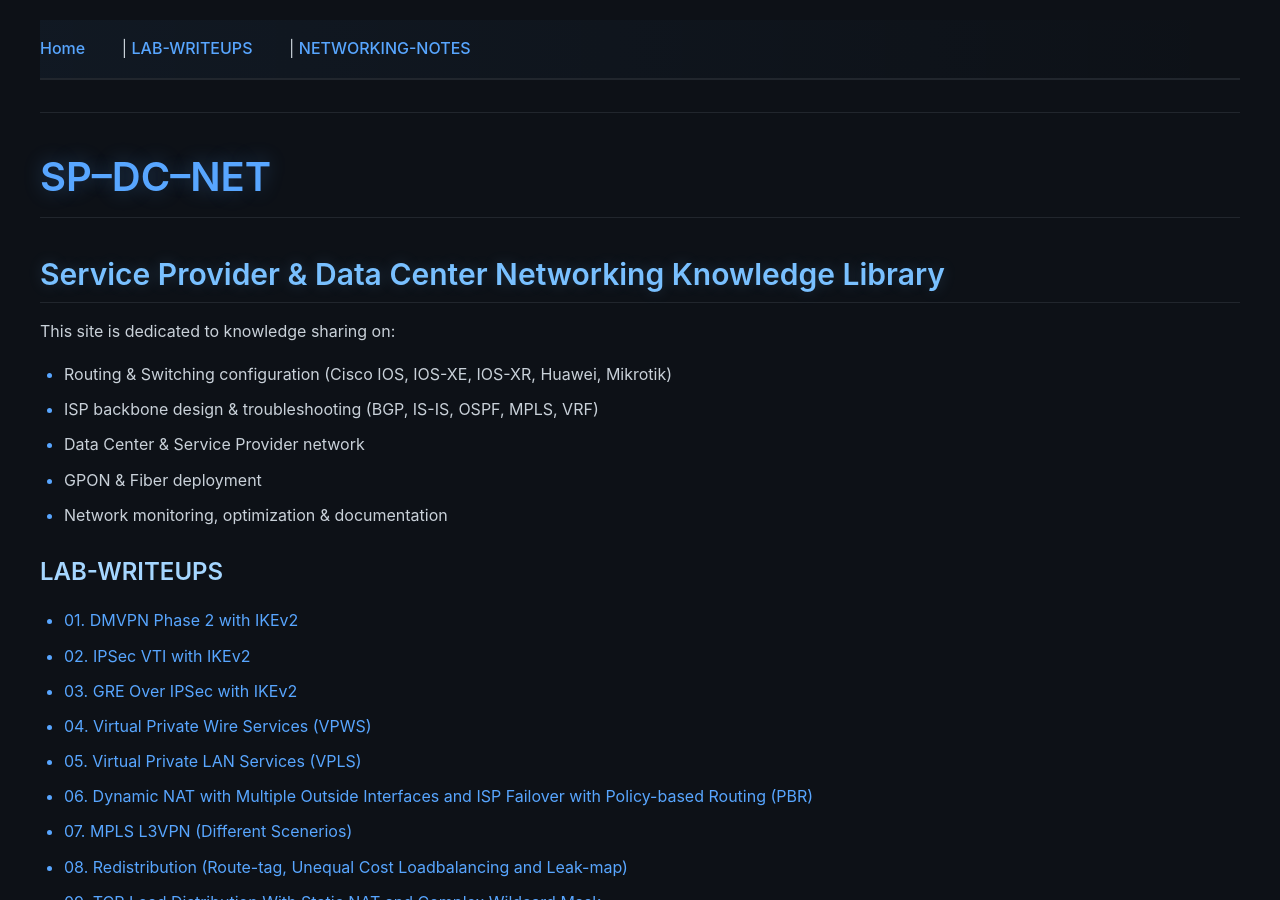
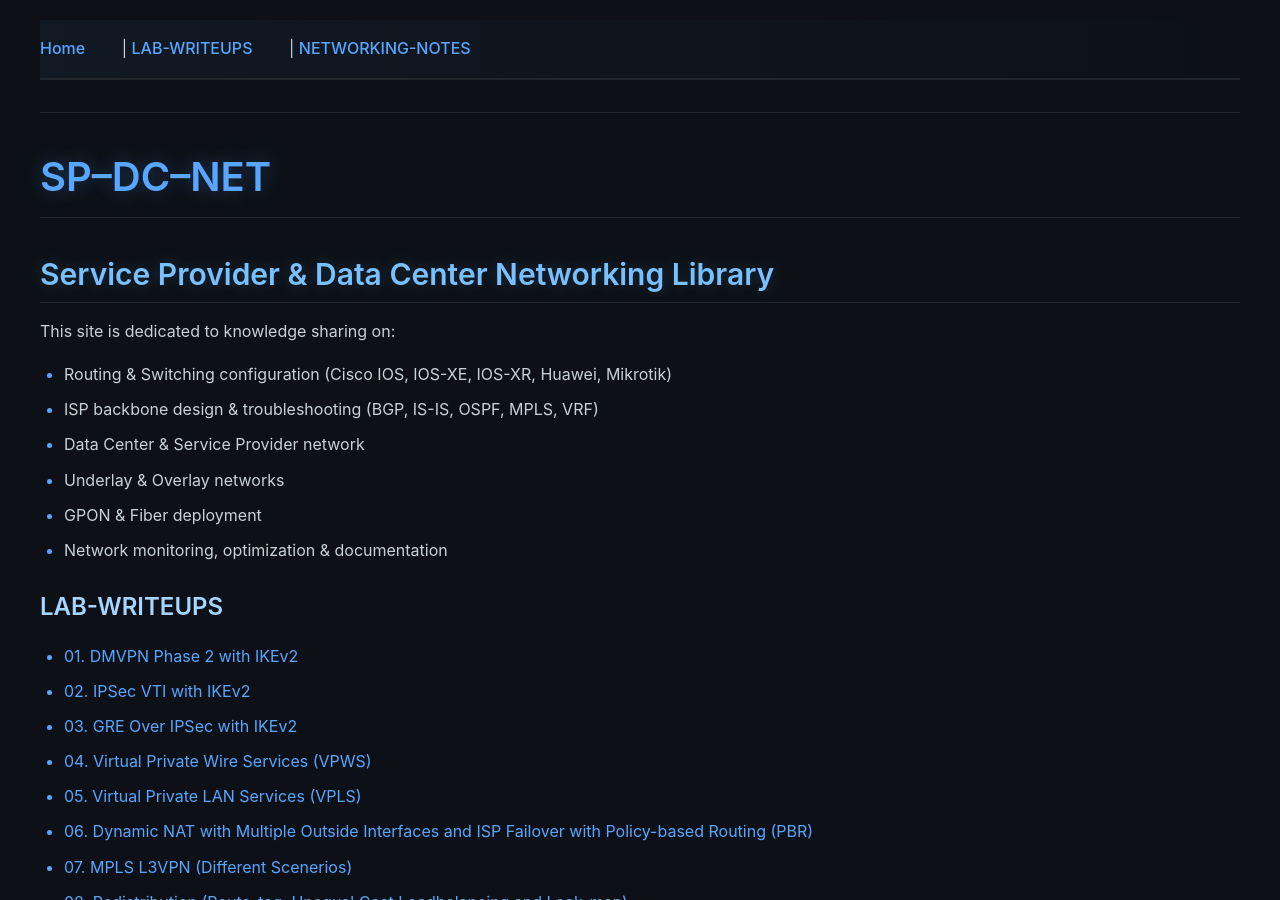
Before and after one commit to neolwin-net/sp-dc-net, a Jekyll site: the page built from index.md, in a window 1280 px wide and 900 px high. Built offline with Jekyll 4.4.1, drawn with Linux system fonts in a browser that asks for light colours.

Commit message:
Update index.md

```diff
--- a/index.md
+++ b/index.md
@@ -7,13 +7,14 @@ title: NEO'S SERVICE PROVIDER LIBRARY
 
 # SP–DC–NET
 
-## Service Provider & Data Center Networking Knowledge Library
+## Service Provider & Data Center Networking Library
 
 This site is dedicated to knowledge sharing on:
 
 - Routing & Switching configuration (Cisco IOS, IOS-XE, IOS-XR, Huawei, Mikrotik)
 - ISP backbone design & troubleshooting (BGP, IS-IS, OSPF, MPLS, VRF)
 - Data Center & Service Provider network
+- Underlay & Overlay networks
 - GPON & Fiber deployment
 - Network monitoring, optimization & documentation
 
```
Also changed, not shown: other parts of index.md (+2 -0 lines).
